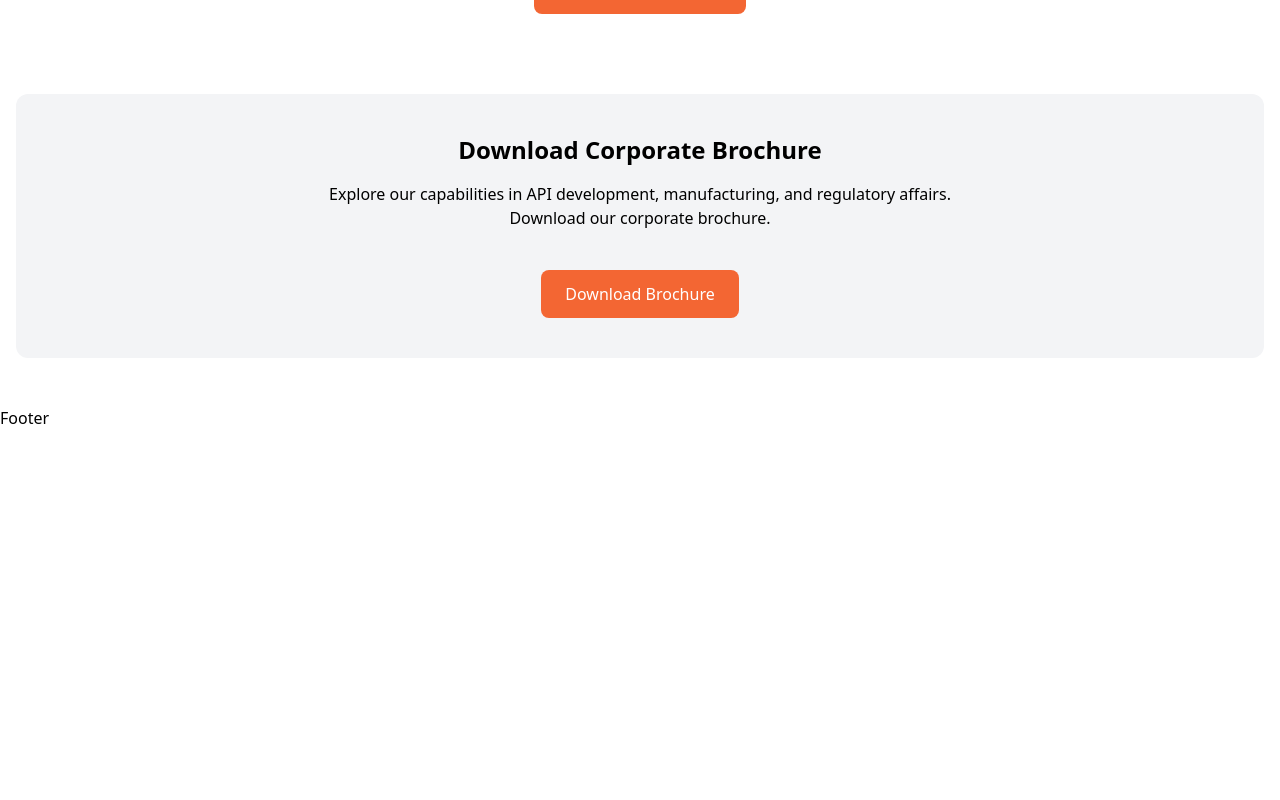
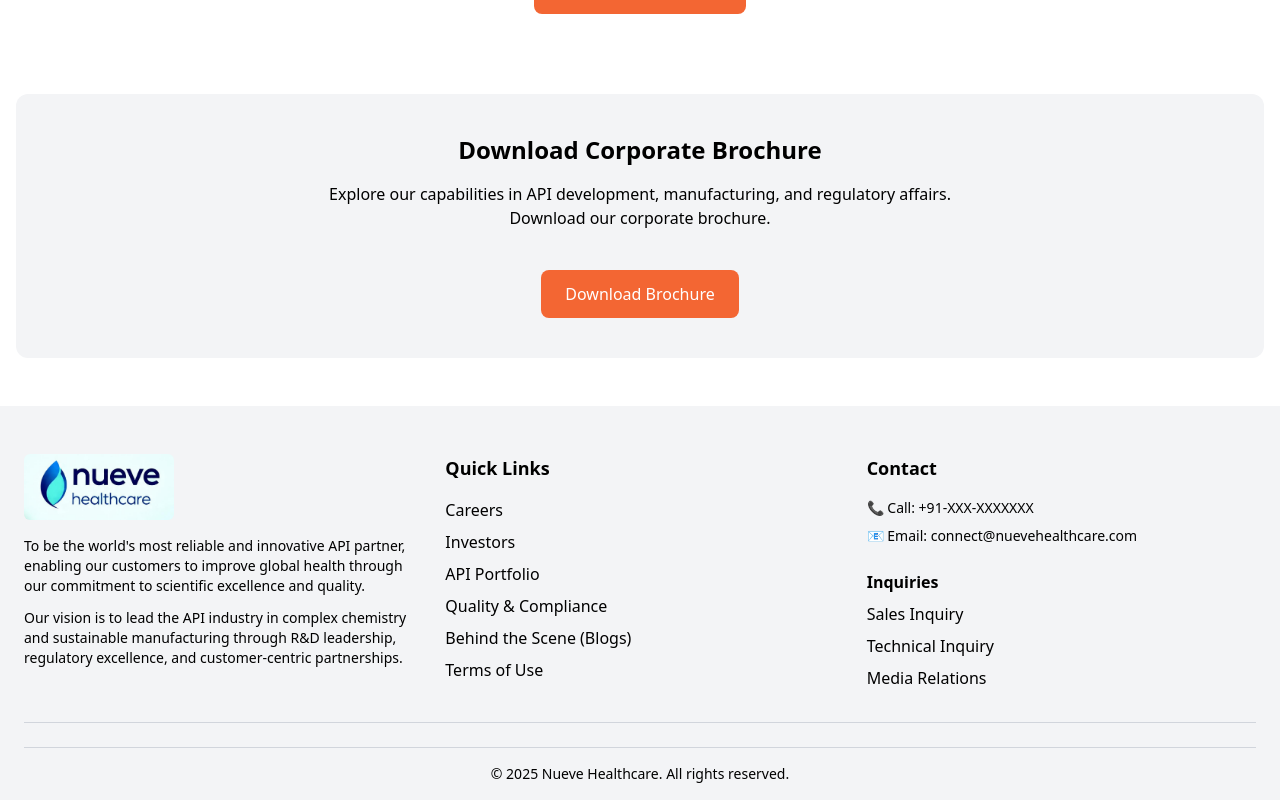
Before and after one commit to MukulDhiman03/nuevehealthcare, a Next.js app: page / in a window 1280 px wide. Shown: the part 875-1675 px from the top of the page. Before the commit the page ends 1305 px from the top, so only its background shows below. Built offline with nearby package versions, Linux system fonts and the light colour scheme.

Commit message:
Add Footer

```diff
--- a/src/app/layout.tsx
+++ b/src/app/layout.tsx
@@ -1,7 +1,6 @@
 // This file defines the overall layout structure of your application.
 // It's like your HTML template that wraps every page in the app.
 // This is like your global HTML template. It defines the HTML skeleton — <html>, <head>, <body>, and wraps all your pages.
-"use client"
 
 
 import Header from "@/components/Header";
@@ -10,15 +9,22 @@ import Footer from "@/components/Footer";
 
 export default function RootLayout({ children }: Readonly<{ children: React.ReactNode }>) {
   return (
-    <html lang="en" className="dark">
+    <html lang="en" className="dark" suppressHydrationWarning>
       <head>
         <script
           dangerouslySetInnerHTML={{
             __html: `
-          if (localStorage.theme === 'dark') {
-            document.documentElement.classList.add('dark');
-          }
-        `,
+              (function() {
+                try {
+                  var theme = localStorage.getItem('theme');
+                  if (theme === 'dark' || (!theme && window.matchMedia('(prefers-color-scheme: dark)').matches)) {
+                    document.documentElement.classList.add('dark');
+                  } else {
+                    document.documentElement.classList.remove('dark');
+                  }
+                } catch (_) {}
+              })();
+            `,
           }}
         />
       </head>
@@ -27,6 +33,6 @@ export default function RootLayout({ children }: Readonly<{ children: React.Reac
         <main>{children}</main>
         <Footer />
       </body>
-    </html >
+    </html>
   );
 }
--- a/src/components/Footer.tsx
+++ b/src/components/Footer.tsx
@@ -1,8 +1,66 @@
-"use client"
+import Link from "next/link";
+import Image from "next/image";
+
 export default function Footer() {
     return (
-        <div>
-            <h1>Footer</h1>
-        </div>
-    )
+        <footer className="bg-gray-100 dark:bg-[var(--bg-gray-color)] dark:text-white text-black px-6 pt-12">
+            <div className="max-w-7xl mx-auto grid grid-cols-1 md:grid-cols-2 lg:grid-cols-3 gap-8 pb-8 border-b border-gray-300 dark:border-gray-700">
+                {/* Logo & Vision */}
+                <div className="flex flex-col items-center text-center md:items-start md:text-left">
+                    <Link href="/">
+                        <Image
+                            src="/assets/logo.jpg"
+                            alt="Logo"
+                            width={150}
+                            height={60}
+                            className="rounded-md object-contain mb-4"
+                        />
+                    </Link>
+                    <p className="text-sm mb-3">
+                        To be the world's most reliable and innovative API partner, enabling our customers to improve global health through our commitment to scientific excellence and quality.
+                    </p>
+                    <p className="text-sm">
+                        Our vision is to lead the API industry in complex chemistry and sustainable manufacturing through R&D leadership, regulatory excellence, and customer-centric partnerships.
+                    </p>
+                </div>
+
+                {/* Quick Links */}
+                <div className="text-center md:text-left">
+                    <h2 className="text-lg font-semibold mb-4">Quick Links</h2>
+                    <ul className="space-y-2">
+                        <li><Link href="/careers" className="hover:underline">Careers</Link></li>
+                        <li><Link href="/investors" className="hover:underline">Investors</Link></li>
+                        <li><Link href="/apiportfolio" className="hover:underline">API Portfolio</Link></li>
+                        <li><Link href="/quality" className="hover:underline">Quality & Compliance</Link></li>
+                        <li><Link href="/blogs" className="hover:underline">Behind the Scene (Blogs)</Link></li>
+                        <li><Link href="/terms" className="hover:underline">Terms of Use</Link></li>
+                    </ul>
+                </div>
+
+                {/* Contact Info */}
+                <div className="text-center md:text-left">
+                    <h2 className="text-lg font-semibold mb-4">Contact</h2>
+                    <p className="text-sm mb-2">📞 Call: +91-XXX-XXXXXXX</p>
+                    <p className="text-sm mb-2">
+                        📧 Email:{" "}
+                        <a className="hover:underline" href="mailto:connect@nuevehealthcare.com">
+                            connect@nuevehealthcare.com
+                        </a>
+                    </p>
+
+                    <h3 className="text-md font-semibold mt-6 mb-2">Inquiries</h3>
+                    <ul className="space-y-2">
+                        <li><Link href="/sales-inquiry" className="hover:underline">Sales Inquiry</Link></li>
+                        <li><Link href="/technical-inquiry" className="hover:underline">Technical Inquiry</Link></li>
+                        <li><Link href="/media-relations" className="hover:underline">Media Relations</Link></li>
+                    </ul>
+                </div>
+            </div>
+
+            {/* Copyright */}
+            <div className="text-center text-sm mt-6 py-4 border-t border-gray-300 dark:border-gray-700">
+                &copy; {new Date().getFullYear()} Nueve Healthcare. All rights reserved.
+            </div>
+        </footer>
+    );
 }
```
